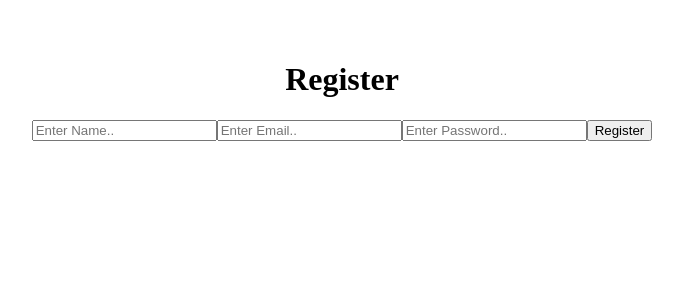
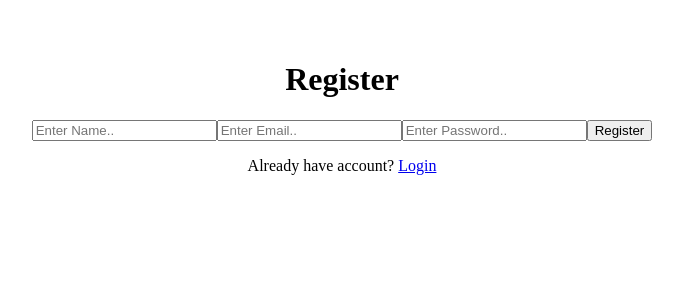
Before and after one commit to Aryanarya01/Auth-notes-app, a React app in the folder frontend/: page /register in a window 1280 px wide. Shown: the top 300 px of the page, without its empty margins (298-981 px from the left). Built offline with nearby package versions, Linux system fonts and the light colour scheme; no server answers; the HTML template or start-up script is replaced by a standard one.

Commit message:
Register page

```diff
--- a/frontend/src/pages/Register.tsx
+++ b/frontend/src/pages/Register.tsx
@@ -1,5 +1,5 @@
 import React, { useState } from "react";
-import { useNavigate } from "react-router-dom";
+import { Link, useNavigate } from "react-router-dom";
 
 
 const Register = ()=>{
@@ -38,6 +38,7 @@ const Register = ()=>{
                 <input type="email" value={email} placeholder="Enter Email.." onChange={(e)=>setEmail(e.target.value)} />
                 <input type="password" value={password} placeholder="Enter Password.." onChange={(e)=>setPassword(e.target.value)} />
                 <button type="submit">Register</button>
+                <p>Already have account? <Link to="/" >Login</Link></p>
             </form>
         </div>
 
```
